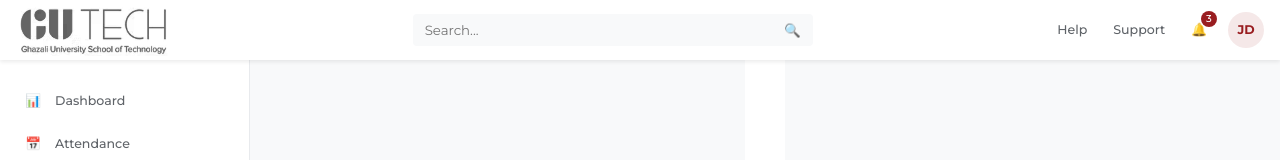
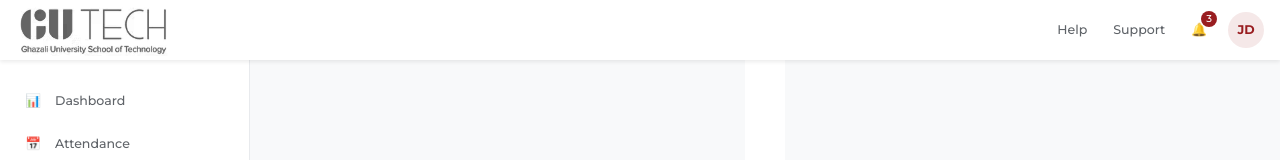
Before and after one commit to ZohaMobin/gutech-studentportal, a React (Create React App) app: page /Attendance in a window 1280 px wide. Shown: the top 160 px of the page. Built offline with nearby package versions, Linux system fonts and the light colour scheme.

Commit message:
Removed searchbar

```diff
--- a/src/Pages/DashboardPage/dashboardPage.js
+++ b/src/Pages/DashboardPage/dashboardPage.js
@@ -6,9 +6,10 @@ const Dashboard = () => {
   const [windowWidth, setWindowWidth] = useState(window.innerWidth);
   const [isMobile, setIsMobile] = useState(window.innerWidth < 768);
 
+  const user = JSON.parse(sessionStorage.getItem('user'));
   // Sample student data
   const studentData = {
-    name: "Alex Johnson",
+    name: user?.name,
     id: "STU2025031",
     program: "Computer Science",
     semester: "Spring 2025",
--- a/src/Pages/topbar/topbar.js
+++ b/src/Pages/topbar/topbar.js
@@ -32,16 +32,6 @@ const Topbar = ({ toggleSidebar, isSidebarOpen }) => {
         <div className="header-logo-mobile">
           <div className="logo">
             <img src={`${process.env.PUBLIC_URL}/gulogo.svg`} alt="GUtech Logo" className="gulogo" />
-          </div>
-        </div>
-
-        {/* Search bar */}
-        <div className="header-search">
-          <div className="search-container">
-            <input type="text" placeholder="Search..." className="search-input" />
-            <button className="search-button">
-              <span className="search-icon">🔍</span>
-            </button>
           </div>
         </div>
 
```
